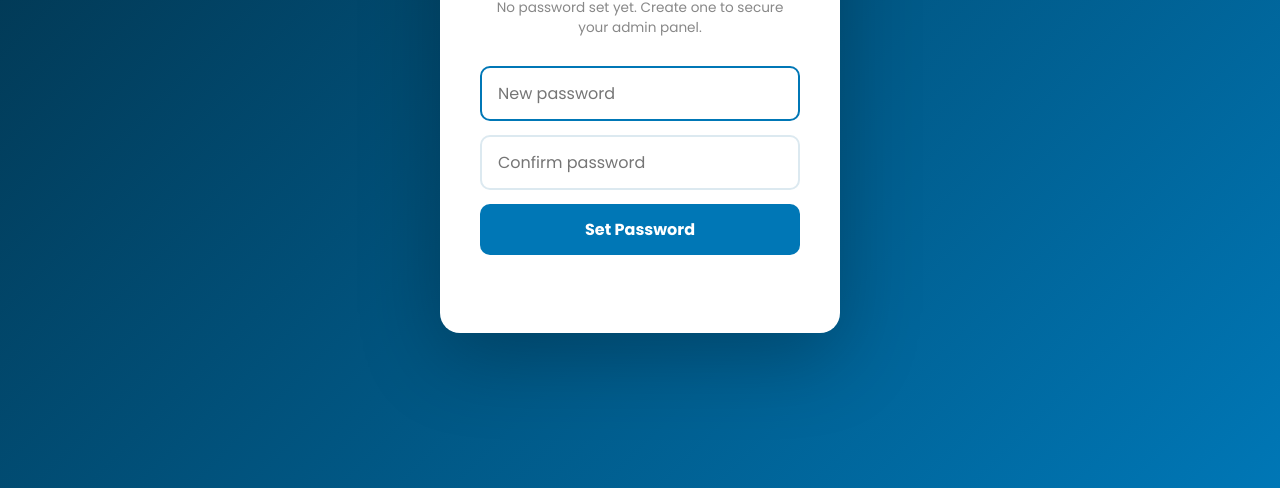
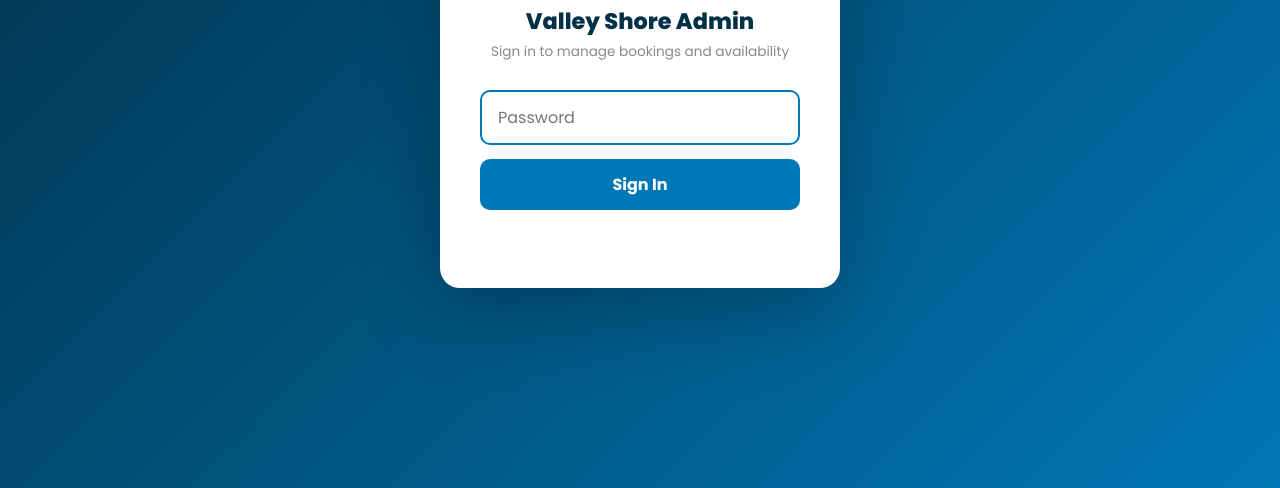
Before and after one commit to PoorboyTTV/ValleyShore, a plain HTML site: page admin.html in a window 1280 px wide. Shown: the part 312-800 px from the top of the page. Drawn offline with Linux system fonts and the light colour scheme.

Commit message:
Hardcode admin password hash — no default fallback

```diff
--- a/admin.html
+++ b/admin.html
@@ -304,19 +304,6 @@
   </style>
 </head>
 <body>
-
-<!-- FIRST-TIME SETUP -->
-<div class="login-screen" id="setupScreen" style="display:none;">
-  <div class="login-card">
-    <div class="logo">🔑</div>
-    <h1>Create Admin Password</h1>
-    <p>No password set yet. Create one to secure your admin panel.</p>
-    <input type="password" id="setupPw" placeholder="New password" onkeydown="if(event.key==='Enter')doSetup()" autofocus />
-    <input type="password" id="setupPw2" placeholder="Confirm password" onkeydown="if(event.key==='Enter')doSetup()" style="margin-top:0;" />
-    <button onclick="doSetup()">Set Password</button>
-    <div class="login-error" id="setupError"></div>
-  </div>
-</div>
 
 <!-- LOGIN -->
 <div class="login-screen" id="loginScreen">
@@ -658,24 +645,13 @@
 
 <script>
 // ==================== AUTH ====================
+const HARDCODED_HASH = 'f7c8ba12d7034b0b7568def56ea3727a663c63995bae8cc520ab63e44c48cc9a';
+
 async function sha256(s) {
   const buf = await crypto.subtle.digest('SHA-256', new TextEncoder().encode(s));
   return Array.from(new Uint8Array(buf)).map(b=>b.toString(16).padStart(2,'0')).join('');
 }
-function getHash() { return localStorage.getItem('vss_admin_pw_hash'); }
-
-async function doSetup() {
-  const pw  = document.getElementById('setupPw').value;
-  const pw2 = document.getElementById('setupPw2').value;
-  const err = document.getElementById('setupError');
-  if (!pw || !pw2) { err.textContent = 'Enter and confirm your password.'; return; }
-  if (pw !== pw2)  { err.textContent = 'Passwords do not match.'; return; }
-  if (pw.length < 8) { err.textContent = 'Minimum 8 characters.'; return; }
-  localStorage.setItem('vss_admin_pw_hash', await sha256(pw));
-  document.getElementById('setupScreen').style.display = 'none';
-  document.getElementById('loginScreen').style.display = 'flex';
-  document.getElementById('pwInput').focus();
-}
+function getHash() { return localStorage.getItem('vss_admin_pw_hash') || HARDCODED_HASH; }
 
 async function doLogin() {
   const pw = document.getElementById('pwInput').value;
@@ -700,14 +676,7 @@ function showDashboard() {
   document.getElementById('dashboard').style.display = 'block';
   initAll();
 }
-
-// On load: show setup if no password set, skip to dashboard if already authed
-if (sessionStorage.getItem('vss_auth') === '1') {
-  showDashboard();
-} else if (!getHash()) {
-  document.getElementById('loginScreen').style.display = 'none';
-  document.getElementById('setupScreen').style.display = 'flex';
-}
+if (sessionStorage.getItem('vss_auth') === '1') showDashboard();
 
 async function changePassword() {
   const cur = document.getElementById('curPw').value;
```
